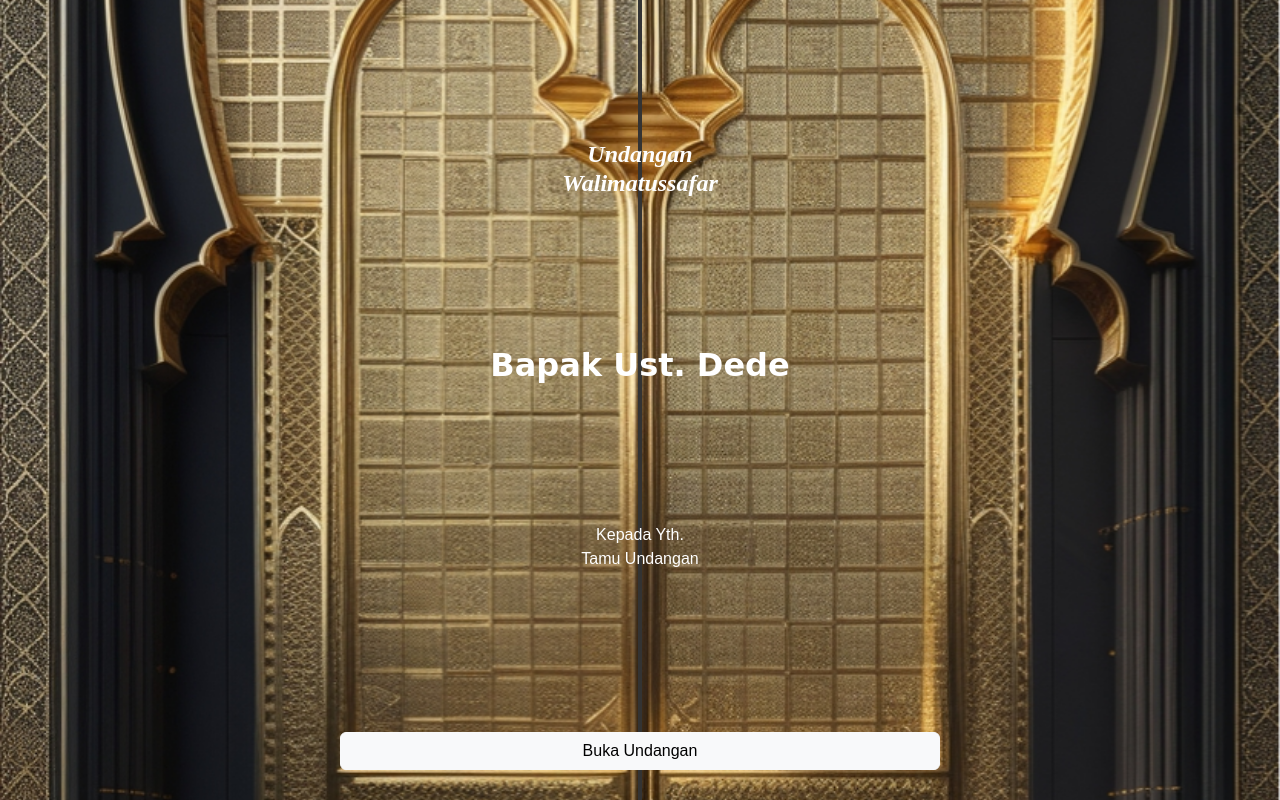
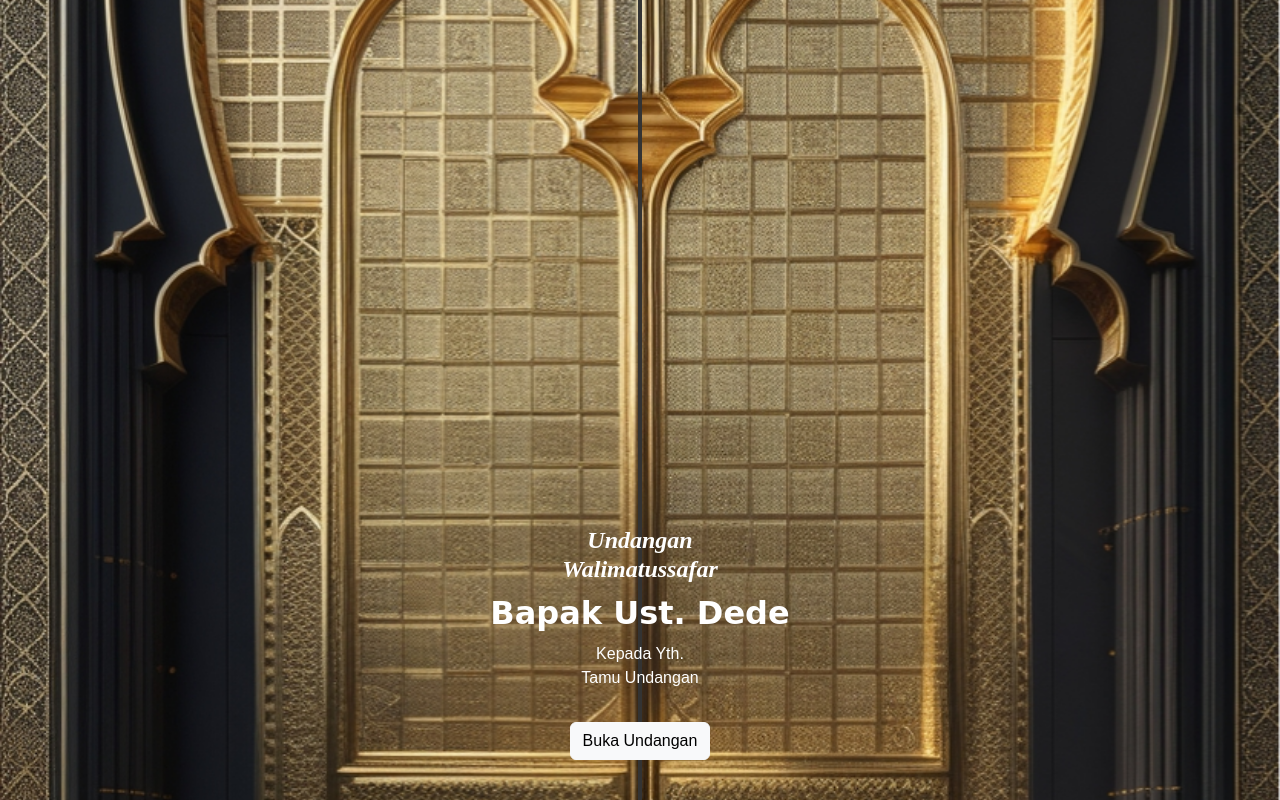
Before and after one commit to myani165-dot/Walimatussafar_Ustadz_Dede, a plain HTML site: page index.html in a window 1280 px wide. Drawn offline with nearby package versions, Linux system fonts and the light colour scheme; a web font is replaced by a local one.

Commit message:
Update style.css

```diff
--- a/style.css
+++ b/style.css
@@ -49,31 +49,10 @@ span {
 
 .cover-content {
   position: absolute;
-  bottom: 30px;
-  left: 50%;
-  transform: translateX(-50%);
-  width: 100%;
-  max-width: 600px;
-  text-align: center;
+  bottom: 40px;
   z-index: 4;
-
-  display: flex;
-  flex-direction: column;
-  justify-content: space-between;
-  height: 80%; /* biar header naik */
 }
 
-.cover-header {
-  margin-top: 50px; /* atur supaya judul agak ke atas */
-}
-
-.cover-footer {
-  margin-bottom: 20px;
-}
-
-.cover-footer p {
-  margin-bottom: 15px; /* jarak antara text dan tombol */
-}
 
 .door {
   position: absolute;
```
